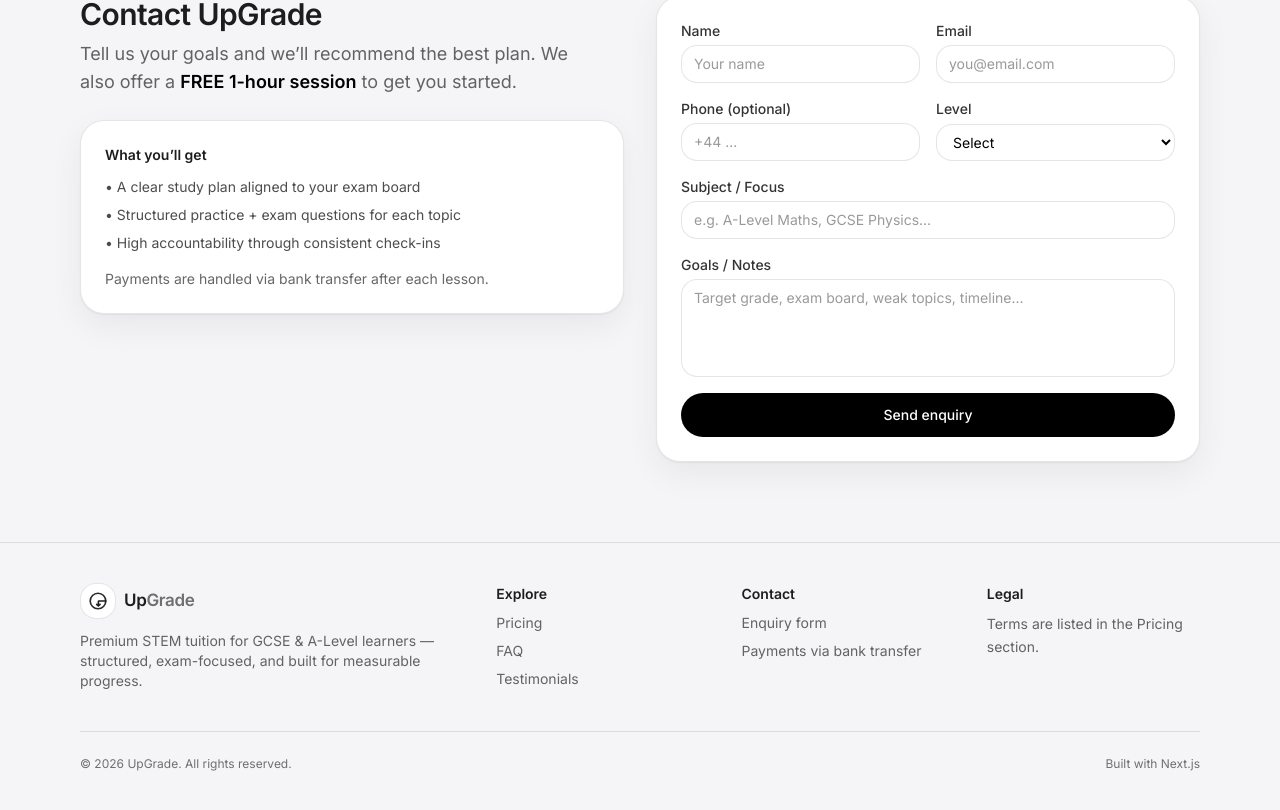
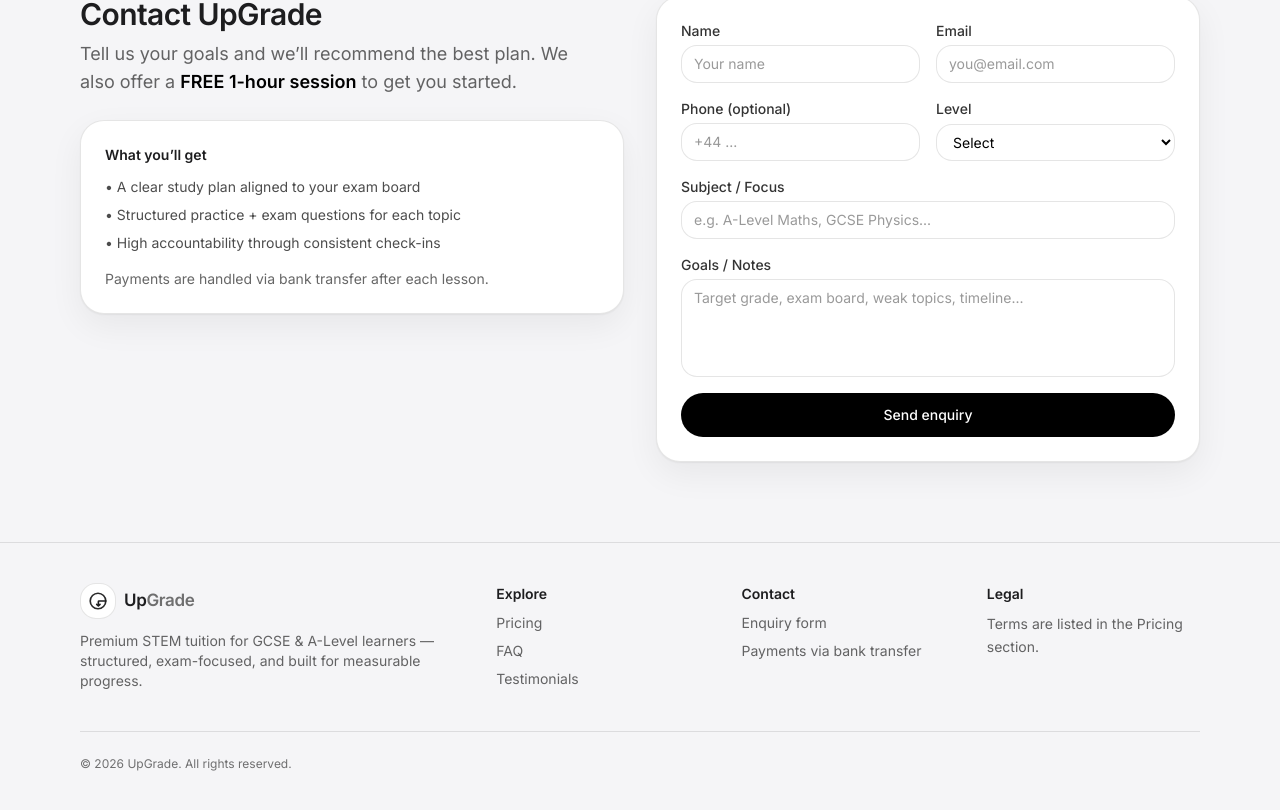
Before and after one commit to Ibithus-A/UpGrade, a Next.js app: page / in a window 1280 px wide. Shown: the part 3193-4003 px from the top of the page. Built offline with nearby package versions, Linux system fonts and the light colour scheme.

Commit message:
Remove Extras

```diff
--- a/src/components/Footer.tsx
+++ b/src/components/Footer.tsx
@@ -49,7 +49,6 @@ export function Footer() {
 
         <div className="mt-10 flex items-center justify-between border-t hairline pt-6 text-xs text-black/55">
           <span>© {new Date().getFullYear()} UpGrade. All rights reserved.</span>
-          <span>Built with Next.js</span>
         </div>
       </div>
     </footer>
```
